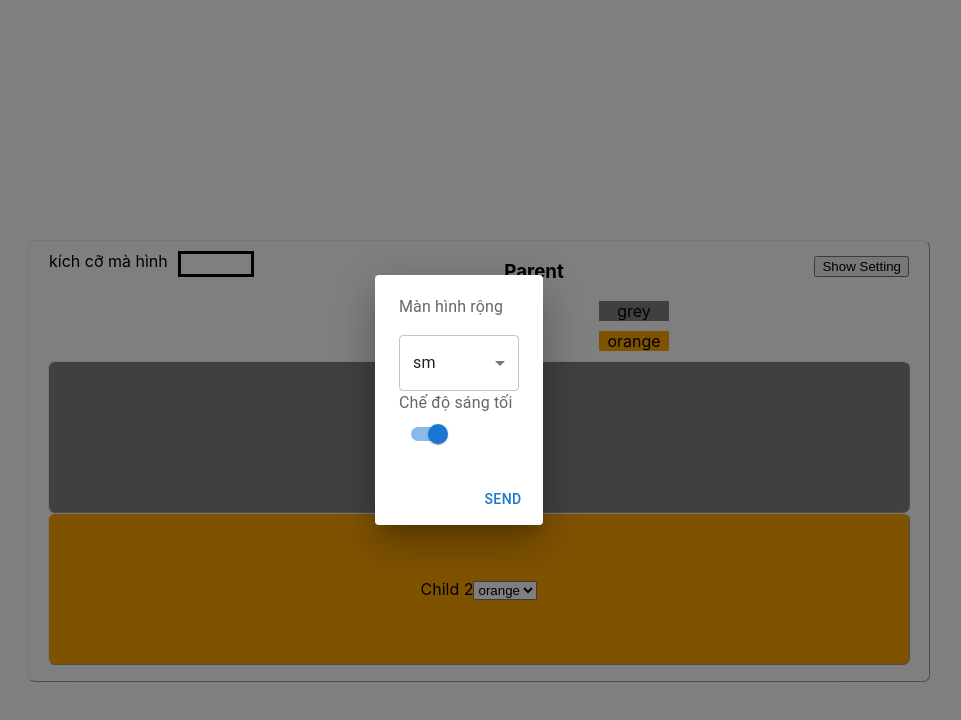
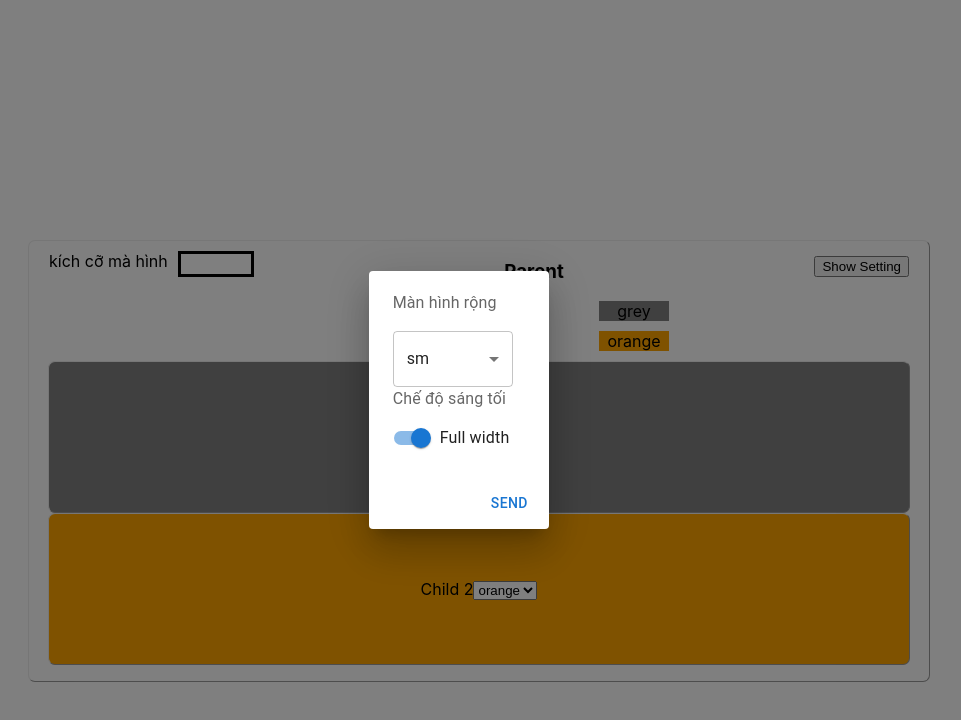
Before and after one commit to hoaiphuong123/parent_change_color, a React (Create React App) app: page / in a window 1280 px wide. Both pictures are taken after a click on the button "Show Setting". Shown: the top 720 px of the page, without its empty margins (181-1142 px from the left). Built offline with nearby package versions, Linux system fonts and the light colour scheme.

Commit message:
update dialog send

```diff
--- a/src/compoments/Dialog.js
+++ b/src/compoments/Dialog.js
@@ -9,6 +9,7 @@ import FormControl from '@mui/material/FormControl';
 import Select from '@mui/material/Select';
 import Switch from '@mui/material/Switch';
 import MenuItem from '@mui/material/MenuItem';
+import FormControlLabel from '@mui/material/FormControlLabel';
 import PropTypes from 'prop-types';
 
 DialogParent.propTypes = {
@@ -19,13 +20,17 @@ DialogParent.propTypes = {
 const label = { inputProps: { 'aria-label': 'Switch demo' } };
 
 export default function DialogParent({ onClose, open, onSend }) {
+  const [fullWidth, setFullWidth] = React.useState(true);
   const [maxWidth, setMaxWidth] = React.useState('sm');
-  // const handleMaxWidthChange = (event) => {
-  //   setMaxWidth(
-  //     // @ts-expect-error autofill of arbitrary value is not handled.
-  //     event.target.value,
-  //   );
-  // };
+
+  const handleFullWidthChange = (event) => {
+    setFullWidth(event.target.checked);
+  };
+
+  const handleMaxWidthChange = (event) => {
+    setMaxWidth(event.target.value);
+    onSend(event);
+  };
   return (
     <div>
       <form>
@@ -36,7 +41,7 @@ export default function DialogParent({ onClose, open, onSend }) {
               <Box>
                 <FormControl sx={{ mt: 2, minWidth: 120 }}>
                   <Select
-                    onChange={onSend}
+                    onChange={handleMaxWidthChange}
                     value={maxWidth}
                     inputProps={{
                       name: 'max-width',
@@ -52,7 +57,7 @@ export default function DialogParent({ onClose, open, onSend }) {
                 </FormControl>
                 <DialogContentText>Chế độ sáng tối</DialogContentText>
                 <div>
-                  <Switch {...label} defaultChecked />
+                  <FormControlLabel sx={{ mt: 1 }} control={<Switch checked={fullWidth} onChange={handleFullWidthChange} />} label="Full width" />
                 </div>
               </Box>
             </DialogContent>
```
